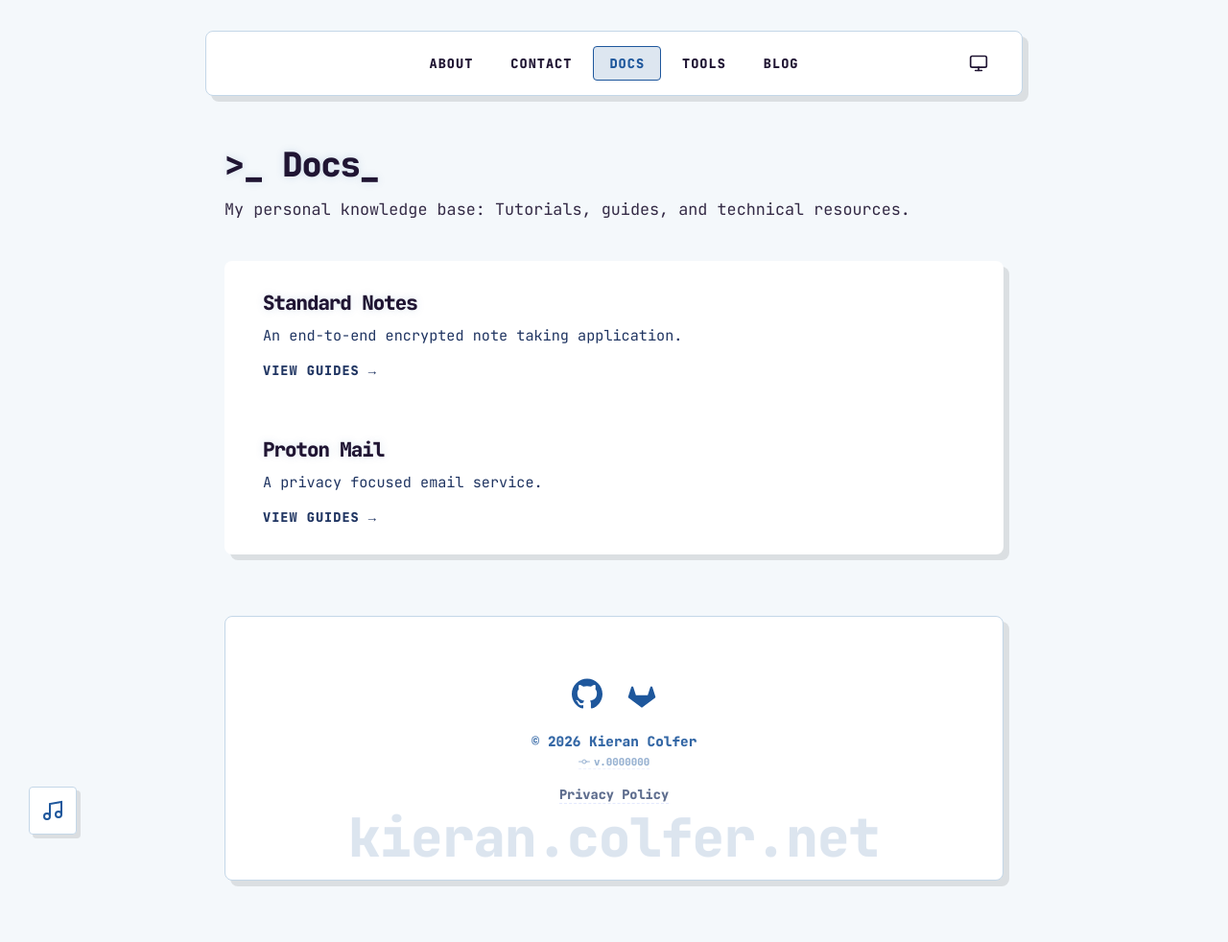
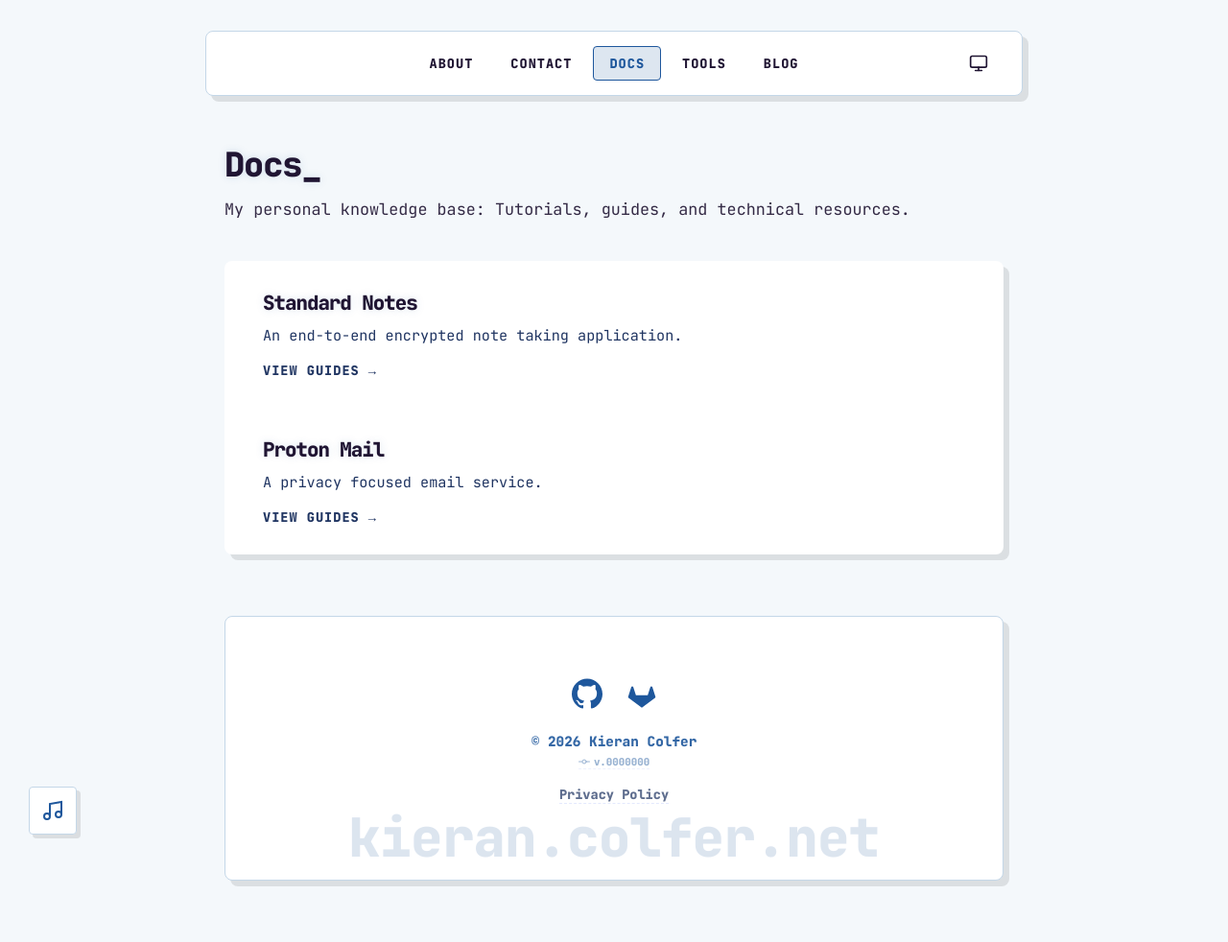
Before and after one commit to PASSK3YS/PASSK3YS.github.io, a Jekyll site: the page built from docs.md, in a window 1280 px wide. Shown: the whole page at 96% size. Built offline with Jekyll 4.4.1, drawn with Linux system fonts in a browser that asks for light colours.

Commit message:
chore: update docs title

```diff
--- a/docs.md
+++ b/docs.md
@@ -8,7 +8,7 @@
 <div class="bio-container">
     <div class="bio-text">
         <h1 style="margin: 0 0 10px 0; font-size: 2.2rem; font-weight: 800; letter-spacing: -1px;">
-            >_ Docs<span class="blinking-cursor">_</span>
+            Docs<span class="blinking-cursor">_</span>
         </h1>
         <p style="font-size: 1.05rem; opacity: 0.9; margin: 0;">
             {{ page.description }}
```
